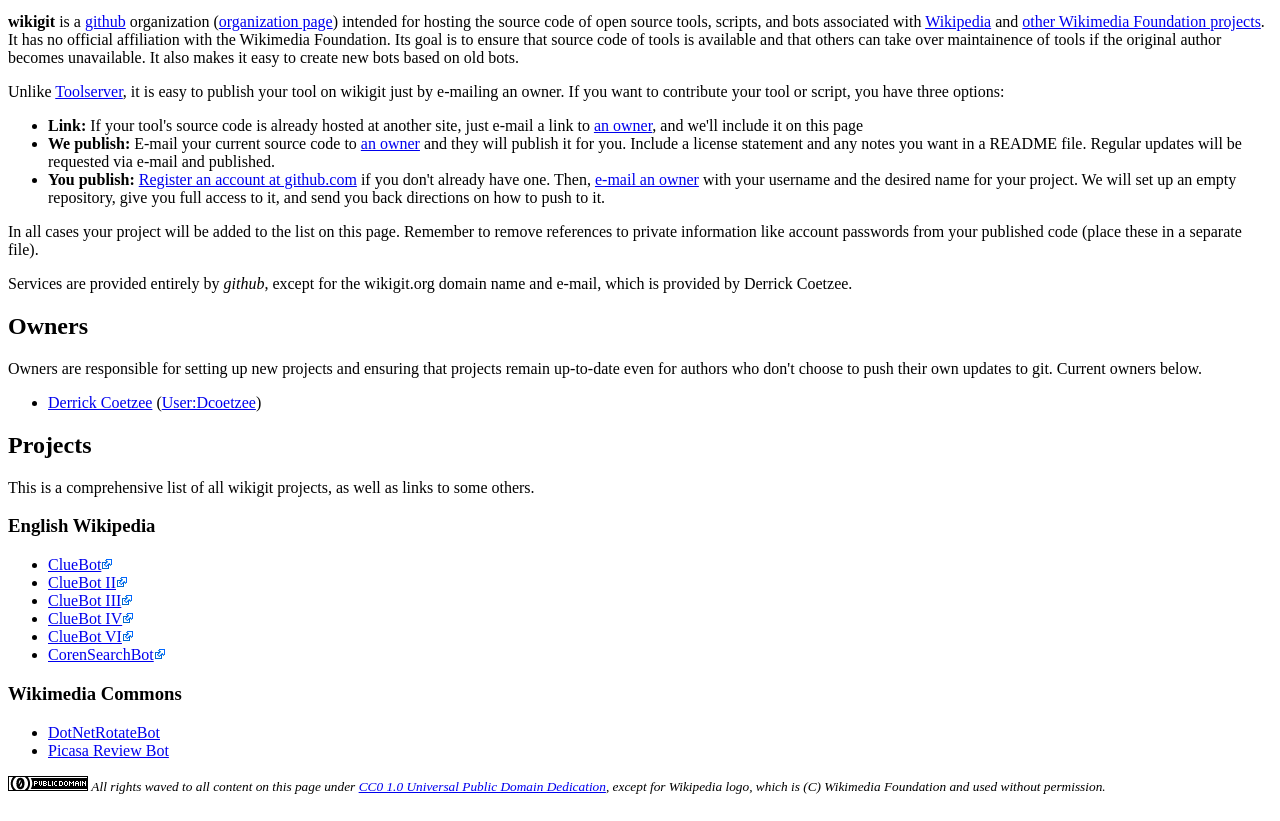
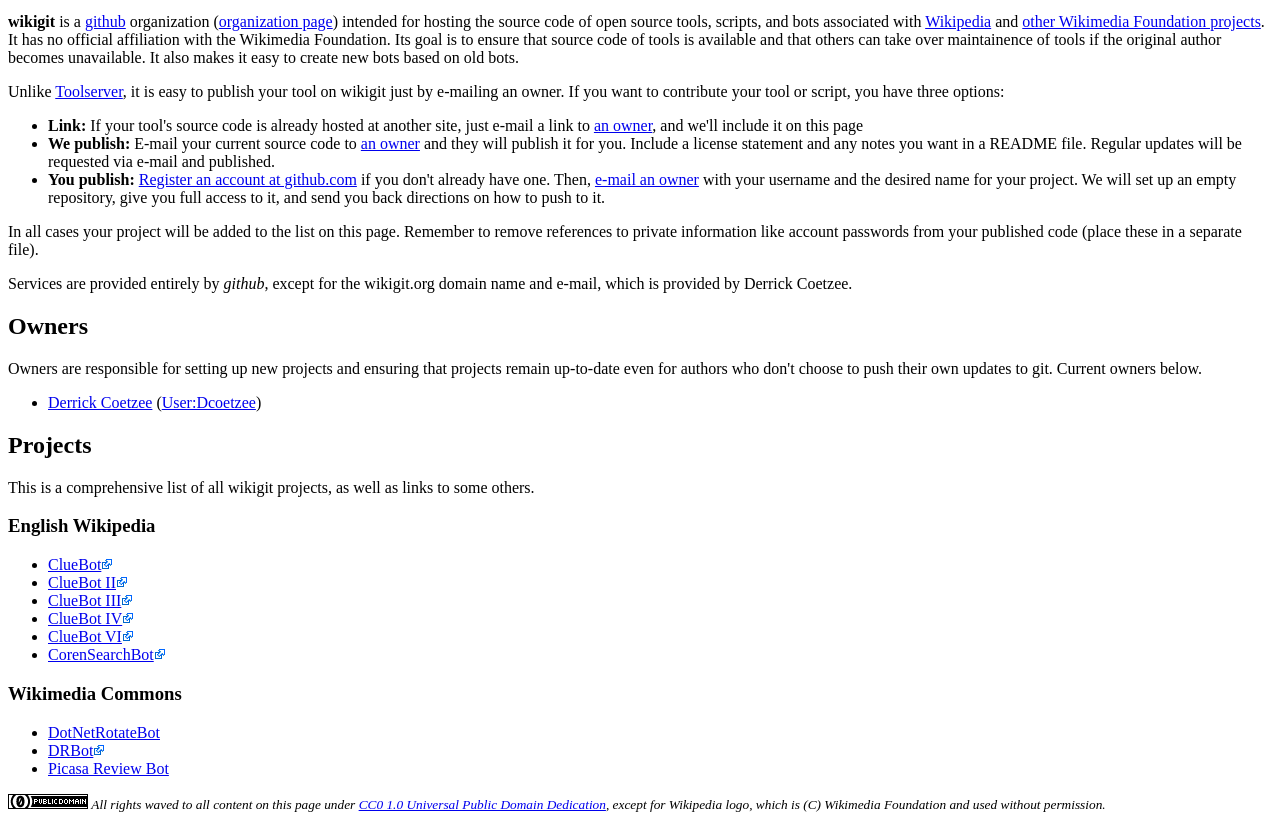
Before and after one commit to wikigit/wikigit.github.com, a plain HTML site: page index.html in a window 1280 px wide. Shown: the part 117-938 px from the top of the page. Drawn offline with Linux system fonts and the light colour scheme.

Commit message:
Add DRBot

```diff
--- a/index.html
+++ b/index.html
@@ -43,6 +43,7 @@
 
 <ul>
 <li><a href="https://github.com/wikigit/DotNetRotateBot">DotNetRotateBot</a></li>
+<li><a href="http://commons.wikimedia.org/wiki/User:DRBot/source">DRBot</a><img src="Icon_External_Link.png" width="12" height="12"/></li>
 <li><a href="https://github.com/wikigit/Picasa-Review-Bot">Picasa Review Bot</a></li>
 </ul>
 
```
